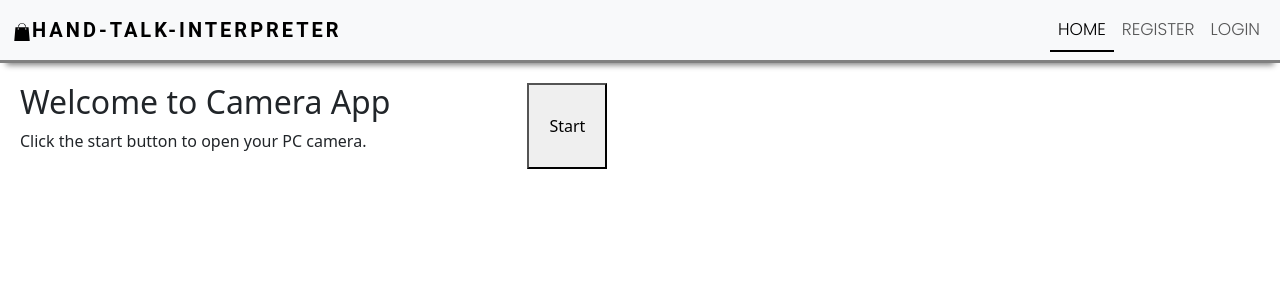
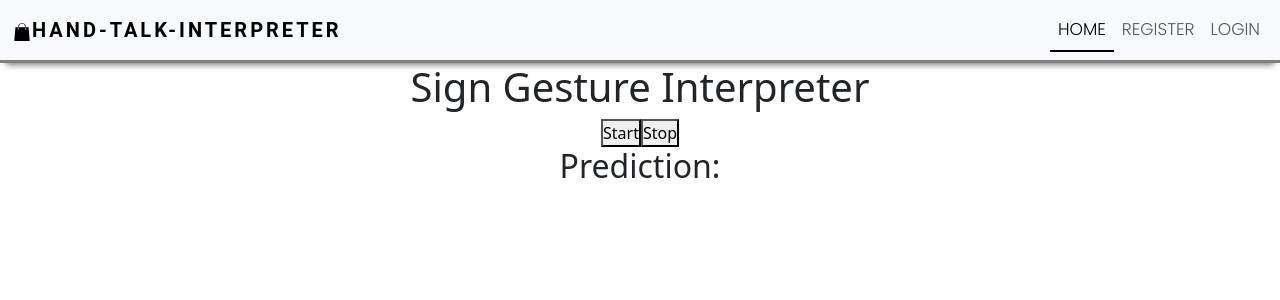
Before and after one commit to davidmurage/Sign-gesture-interpreter, a React (Create React App) app in the folder frontend/: page / in a window 1280 px wide. Shown: the top 300 px of the page. Built offline with nearby package versions, Linux system fonts and the light colour scheme.

Commit message:
updated HomePage.js

```diff
--- a/frontend/src/pages/HomePage.js
+++ b/frontend/src/pages/HomePage.js
@@ -1,36 +1,76 @@
-import React,{useState} from 'react';
-import Layout from '../components/Layout/Layout';
+import React, { useState, useRef } from 'react';
+import axios from 'axios';
+import Layout from "./../components/Layout/Layout";
 
-const HomePage = () => {
- const [stream, setStream] = useState(null);
-  const openCamera = async() =>{
-      try{
-        const stream = await navigator.mediaDevices.getUserMedia({video: true});
-        setStream(stream);
-      }catch(error){
-        console.log(error);
-      }
-  }
+function App() {
+  const [cameraOn, setCameraOn] = useState(false);
+  const [prediction, setPrediction] = useState('');
+  const videoRef = useRef(null);
+  let captureInterval;
+
+  const startCamera = () => {
+    setCameraOn(true);
+    navigator.mediaDevices.getUserMedia({ video: true })
+      .then(stream => {
+        videoRef.current.srcObject = stream;
+        captureInterval = setInterval(captureFrame, 1000); // Capture a frame every second
+      })
+      .catch(err => {
+        console.error("Error accessing the camera", err);
+      });
+  };
+
+  const stopCamera = () => {
+    setCameraOn(false);
+    clearInterval(captureInterval);
+    let stream = videoRef.current.srcObject;
+    let tracks = stream.getTracks();
+
+    tracks.forEach(track => track.stop());
+    videoRef.current.srcObject = null;
+  };
+
+  const captureFrame = async () => {
+    const video = videoRef.current;
+    if (video) {
+      const canvas = document.createElement('canvas');
+      canvas.width = video.videoWidth;
+      canvas.height = video.videoHeight;
+      const context = canvas.getContext('2d');
+      context.drawImage(video, 0, 0, canvas.width, canvas.height);
+      const dataUrl = canvas.toDataURL('image/jpeg');
+      const blob = await fetch(dataUrl).then(res => res.blob());
+      const file = new File([blob], 'frame.jpg', { type: 'image/jpeg' });
+
+      const formData = new FormData();
+      formData.append('file', file);
+
+      axios.post('http://localhost:5000/predict', formData)
+        .then(response => {
+          setPrediction(response.data.prediction);
+        })
+        .catch(error => {
+          console.error('Error uploading image:', error);
+        });
+    }
+  };
+
   return (
     <Layout>
-      <div style={{ display: 'flex', justifyContent: 'space-between', padding: '20px' }}>
-      <div style={{ width: '60%' }}>
-        <h2>Welcome to Camera App</h2>
-        <p>Click the start button to open your PC camera.</p>
+      <div className="App">
+      <h1>Sign Gesture Interpreter</h1>
+      <button onClick={startCamera}>Start</button>
+      <button onClick={stopCamera}>Stop</button>
+      <div>
+        {cameraOn && <video ref={videoRef} autoPlay />}
       </div>
-      <div style={{ width: '30%', display: 'flex', justifyContent: 'flex-end' }}>
-        <button onClick={openCamera} style={{ padding: '10px 20px', fontSize: '16px' }}>
-          Start
-        </button>
-      </div>
-      <div style={{ width: '100%', marginTop: '20px' }}>
-        {stream && <video autoPlay playsInline ref={video => {
-          if (video) video.srcObject = stream;
-        }} />}
+      <div>
+        <h2>Prediction: {prediction}</h2>
       </div>
     </div>
     </Layout>
-  )
+
+  );
 }
 
-export default HomePage
+export default App;
```
